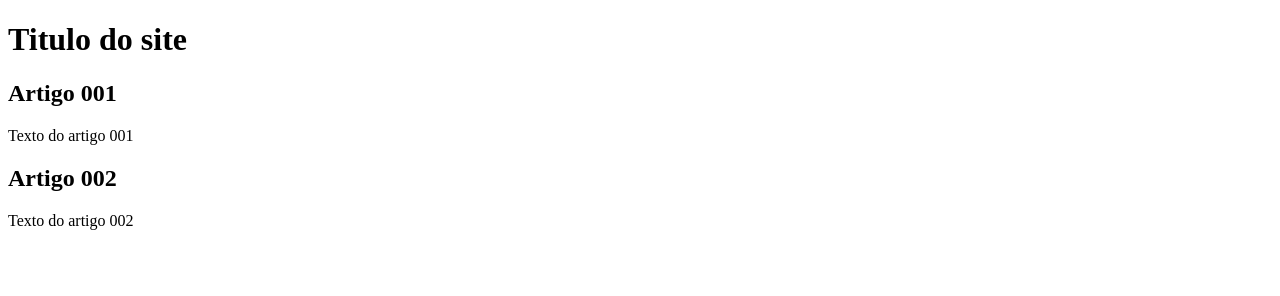
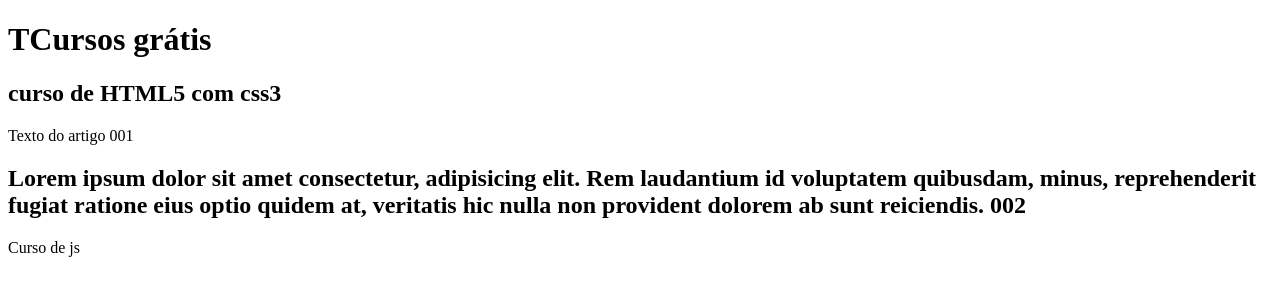
Before and after one commit to Mesquita001/projeto-site, a plain HTML site: page index.html in a window 1280 px wide. Drawn offline with Linux system fonts and the light colour scheme.

Commit message:
comecei a escrever o conteudo

```diff
--- a/index.html
+++ b/index.html
@@ -9,14 +9,16 @@
 <body>
     <main>
         <header>
-            <h1>Titulo do site</h1>
+            <h1>TCursos grátis</h1>
             <article>
-                <h2>Artigo 001</h2>
+                <h2>curso de HTML5 com css3</h2>
                 <p>Texto do artigo 001</p>
             </article>
             <article>
-                <h2>Artigo 002</h2>
-                <p>Texto do artigo 002</p>
+                <h2>Lorem ipsum dolor sit amet consectetur, adipisicing elit. Rem laudantium id voluptatem quibusdam, minus,
+                     reprehenderit
+                     fugiat ratione eius optio quidem at, veritatis hic nulla non provident dolorem ab sunt reiciendis. 002</h2>
+                <p>Curso de js</p>
             </article>
         </header>
     </main>
```
